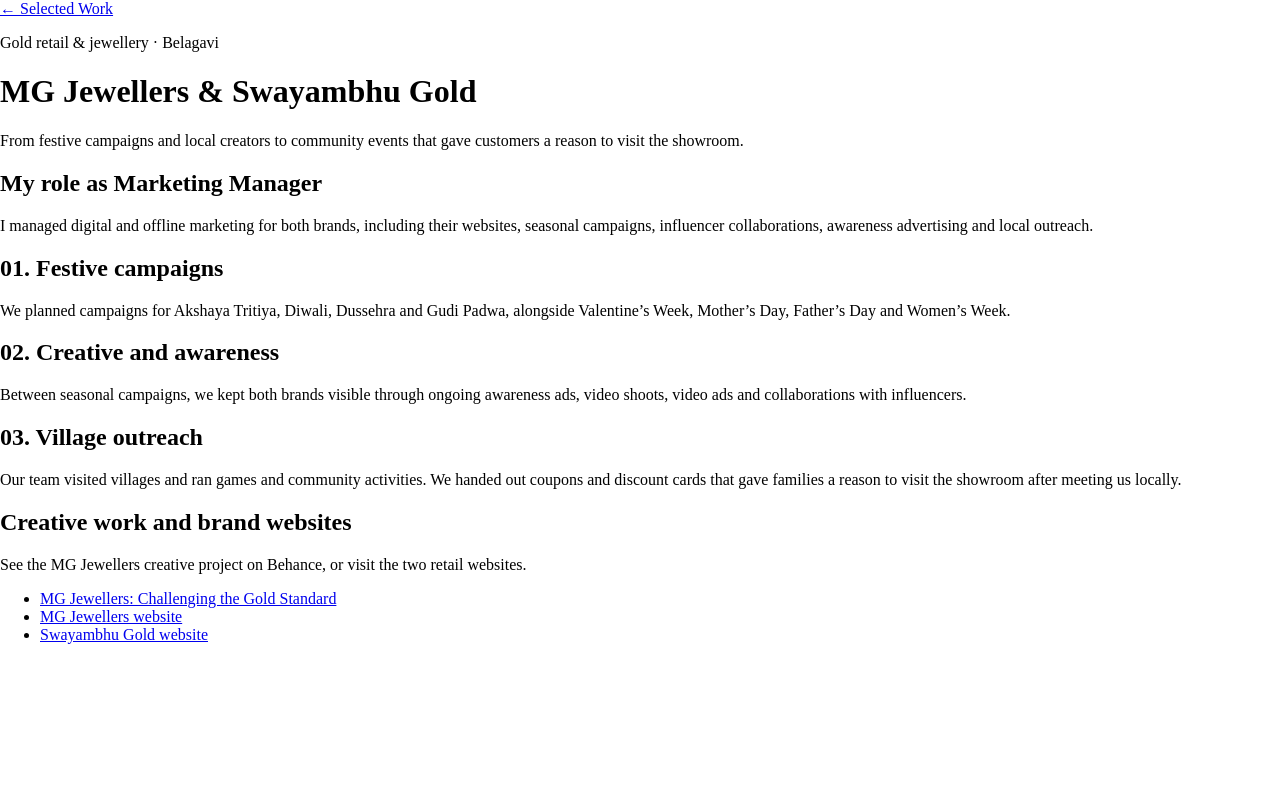
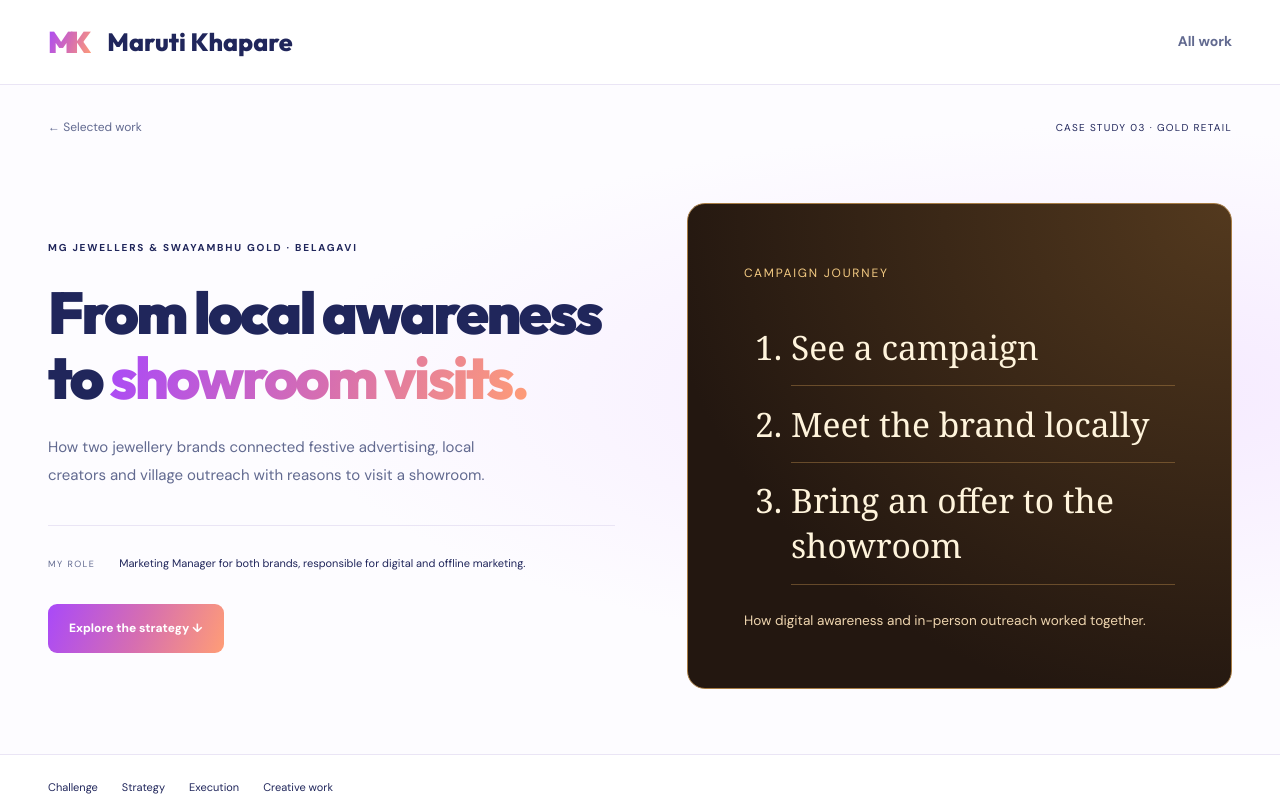
Before and after one commit to MarutiKhapar/portfoliok, a Next.js app: page /work/b2c/goldandretail in a window 1280 px wide. Shown: the top 800 px of the page. Built offline with nearby package versions, Linux system fonts and the light colour scheme.

Commit message:
Expand jewellery case study using portfolio layout

```diff
--- a/app/work/b2c/goldandretail/page.js
+++ b/app/work/b2c/goldandretail/page.js
@@ -1,50 +1,99 @@
+import "../../olraa/olraa.css";
 import styles from "./case-study.module.css";
+
+const gallery = "https://www.behance.net/gallery/221384359/MG-Jewellers-Challenging-the-Gold-Standard";
+const sections = [
+  ["challenge", "Challenge"],
+  ["strategy", "Strategy"],
+  ["execution", "Execution"],
+  ["evidence", "Creative work"],
+];
 
 export const metadata = {
   title: "MG Jewellers & Swayambhu Gold | Retail Marketing Case Study",
-  description: "How Maruti Khapare connected digital campaigns and community outreach with showroom visits in Belagavi.",
+  description: "How Maruti Khapare connected jewellery campaigns and village outreach with showroom visits in Belagavi.",
 };
 
 export default function GoldAndRetailCaseStudy() {
   return (
-    <main className={styles.page}>
-      <header className={styles.hero}>
-        <div className={styles.wrap}>
-          <a href="/#work">← Selected Work</a>
-          <p className={styles.kicker}>Gold retail &amp; jewellery · Belagavi</p>
-          <h1>MG Jewellers &amp; Swayambhu Gold</h1>
-          <p>From festive campaigns and local creators to community events that gave customers a reason to visit the showroom.</p>
+    <div className={`case-study ${styles.study}`} id="top">
+      <a className="skip-link" href="#main-content">Skip to case study</a>
+      <header className="case-header">
+        <div className="case-wrap header-inner">
+          <a className="signature" href="/"><span className="monogram">MK</span> Maruti Khapare</a>
+          <nav aria-label="Portfolio navigation"><a href="/#work">All work</a></nav>
         </div>
       </header>
-      <div className={styles.wrap}>
-        <div className={styles.body}>
-          <h2>My role as Marketing Manager</h2>
-          <p>I managed digital and offline marketing for both brands, including their websites, seasonal campaigns, influencer collaborations, awareness advertising and local outreach.</p>
-          <div className={styles.grid}>
-            <section className={styles.card}>
-              <h2>01. Festive campaigns</h2>
-              <p>We planned campaigns for Akshaya Tritiya, Diwali, Dussehra and Gudi Padwa, alongside Valentine’s Week, Mother’s Day, Father’s Day and Women’s Week.</p>
-            </section>
-            <section className={styles.card}>
-              <h2>02. Creative and awareness</h2>
-              <p>Between seasonal campaigns, we kept both brands visible through ongoing awareness ads, video shoots, video ads and collaborations with influencers.</p>
-            </section>
-            <section className={styles.card}>
-              <h2>03. Village outreach</h2>
-              <p>Our team visited villages and ran games and community activities. We handed out coupons and discount cards that gave families a reason to visit the showroom after meeting us locally.</p>
-            </section>
+      <main id="main-content">
+        <section className="case-hero">
+          <div className="case-wrap">
+            <div className="hero-meta"><a href="/#work">← Selected work</a><span>CASE STUDY 03 · GOLD RETAIL</span></div>
+            <div className="hero-layout">
+              <div>
+                <p className="eyebrow">MG JEWELLERS &amp; SWAYAMBHU GOLD · BELAGAVI</p>
+                <h1>From local awareness to <em>showroom visits.</em></h1>
+                <p className="hero-description">How two jewellery brands connected festive advertising, local creators and village outreach with reasons to visit a showroom.</p>
+                <div className="role-line"><span>MY ROLE</span><p>Marketing Manager for both brands, responsible for digital and offline marketing.</p></div>
+                <div className="hero-actions"><a className="case-button" href="#strategy">Explore the strategy ↓</a></div>
+              </div>
+              <figure className={styles.cover}>
+                <span>CAMPAIGN JOURNEY</span>
+                <ol><li>See a campaign</li><li>Meet the brand locally</li><li>Bring an offer to the showroom</li></ol>
+                <figcaption>How digital awareness and in-person outreach worked together.</figcaption>
+              </figure>
+            </div>
           </div>
-          <section className={styles.reference}>
-            <h2>Creative work and brand websites</h2>
-            <p>See the MG Jewellers creative project on Behance, or visit the two retail websites.</p>
-            <ul>
-              <li><a href="https://www.behance.net/gallery/221384359/MG-Jewellers-Challenging-the-Gold-Standard">MG Jewellers: Challenging the Gold Standard</a></li>
-              <li><a href="https://mgjewellers.co.in/">MG Jewellers website</a></li>
-              <li><a href="https://www.swayambhugold.com/">Swayambhu Gold website</a></li>
-            </ul>
-          </section>
-        </div>
-      </div>
-    </main>
+        </section>
+        <div className="case-jump"><nav className="case-wrap" aria-label="Case study sections"><div>
+          {sections.map(([id, label]) => <a key={id} href={`#${id}`}>{label}</a>)}
+        </div></nav></div>
+        <section id="challenge" className="case-section case-wrap">
+          <p className="eyebrow">01 · THE CHALLENGE</p>
+          <h2>Give shoppers a reason to come in.</h2>
+          <div className="overview-columns">
+            <p className="body-copy">The goal was to keep MG Jewellers and Swayambhu Gold visible throughout the year and turn that familiarity into visits. Seasonal occasions gave us a reason to run a campaign. Village outreach gave us a way to meet shoppers directly.</p>
+            <dl className="project-facts">
+              <div><dt>SECTOR</dt><dd>Gold retail and jewellery</dd></div>
+              <div><dt>MARKET</dt><dd>Belagavi and surrounding villages</dd></div>
+              <div><dt>ROLE</dt><dd>Marketing Manager</dd></div>
+              <div><dt>SCOPE</dt><dd>Websites, ads, creative production and offline marketing</dd></div>
+            </dl>
+          </div>
+        </section>
+        <section id="strategy" className="strategy-section">
+          <div className="case-wrap">
+            <p className="eyebrow">02 · CAMPAIGN STRATEGY</p>
+            <h2>Stay visible between festivals.</h2>
+            <p className="section-lead">Ongoing awareness ads kept the brands in view. The seasonal calendar gave the team a reason to plan new creative, shoots and collaborations.</p>
+            <div className={styles.cards}>
+              <article><h3>Festivals</h3><p>Akshaya Tritiya, Diwali, Dussehra and Gudi Padwa.</p></article>
+              <article><h3>Gifting occasions</h3><p>Valentine’s Week, Mother’s Day, Father’s Day and Women’s Week.</p></article>
+              <article><h3>Year-round awareness</h3><p>Video shoots, video ads, influencer collaborations and both brand websites.</p></article>
+            </div>
+          </div>
+        </section>
+        <section id="execution" className="case-section case-wrap">
+          <p className="eyebrow">03 · ON THE GROUND</p>
+          <h2>Connect village events with the showroom.</h2>
+          <p className="section-lead">Our team visited villages and organised games and community activities. We handed out coupons and discount cards that families could use at the showroom, giving people a practical reason to follow up after the event.</p>
+          <div className={styles.cards}>
+            <article><h3>Meet</h3><p>Run games and activities where local families can take part.</p></article>
+            <article><h3>Invite</h3><p>Give participants a coupon or discount card to take home.</p></article>
+            <article><h3>Visit</h3><p>Give shoppers a reason to bring the offer to the showroom.</p></article>
+          </div>
+        </section>
+        <section id="evidence" className="results-section">
+          <div className="case-wrap sources-section">
+            <div><p className="eyebrow">04 · CREATIVE WORK</p><h2>Campaign creative and retail websites</h2><p>The MG Jewellers Behance gallery brings the campaign design and jewellery imagery together in one place.</p></div>
+            <div className="source-list">
+              <a href={gallery}><span>01</span> MG Jewellers: Challenging the Gold Standard <span aria-hidden="true">↗</span></a>
+              <a href="https://mgjewellers.co.in/"><span>02</span> MG Jewellers website <span aria-hidden="true">↗</span></a>
+              <a href="https://www.swayambhugold.com/"><span>03</span> Swayambhu Gold website <span aria-hidden="true">↗</span></a>
+            </div>
+          </div>
+        </section>
+      </main>
+      <footer className="case-footer"><div className="case-wrap"><a href="/">Maruti Khapare</a><a href="#top">Back to top ↑</a></div></footer>
+    </div>
   );
 }
```
